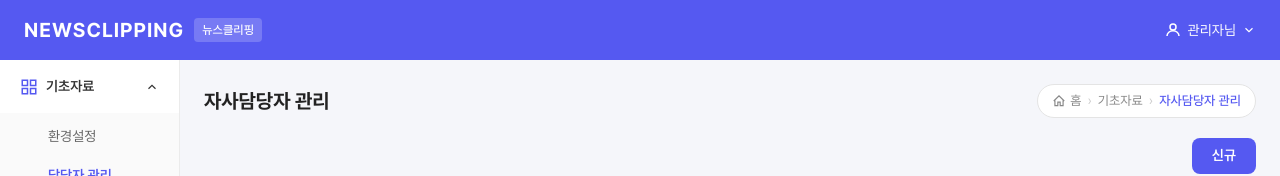
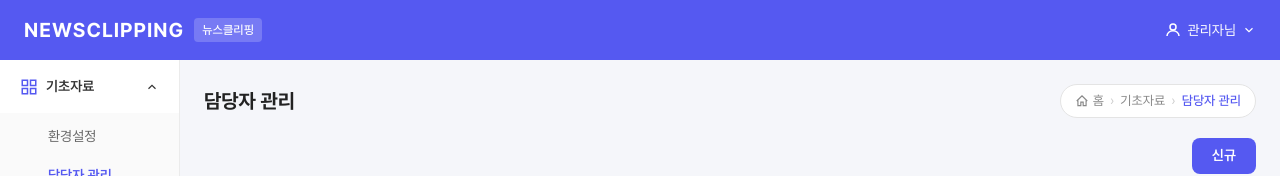
Before and after one commit to jamtty/bnp-newsclipping, a React (Vite) app in the folder apps/: page /basic-data/manager in a window 1280 px wide. Shown: the top 176 px of the page. Built offline with nearby package versions, Linux system fonts and the light colour scheme; sample sign-in values are in the browser's storage.

Commit message:
fix: ManagerPage 타이틀 및 네비텍스트 '담당자 관리'로 변경

```diff
--- a/apps/src/pages/basicData/ManagerPage.tsx
+++ b/apps/src/pages/basicData/ManagerPage.tsx
@@ -50,7 +50,7 @@ function ManagerPage() {
   return (
     <div className='page'>
       <div className='page-header'>
-        <h2 className='page-title'>자사담당자 관리</h2>
+        <h2 className='page-title'>담당자 관리</h2>
         <nav className='breadcrumb'>
           <span className='breadcrumb-item'>
             <svg width='14' height='14' viewBox='0 0 24 24' fill='none' stroke='currentColor' strokeWidth='2'>
@@ -61,7 +61,7 @@ function ManagerPage() {
           <span className='breadcrumb-sep'>›</span>
           <span className='breadcrumb-item'>기초자료</span>
           <span className='breadcrumb-sep'>›</span>
-          <span className='breadcrumb-item active'>자사담당자 관리</span>
+          <span className='breadcrumb-item active'>담당자 관리</span>
         </nav>
       </div>
       <div className='page-toolbar'>
```
